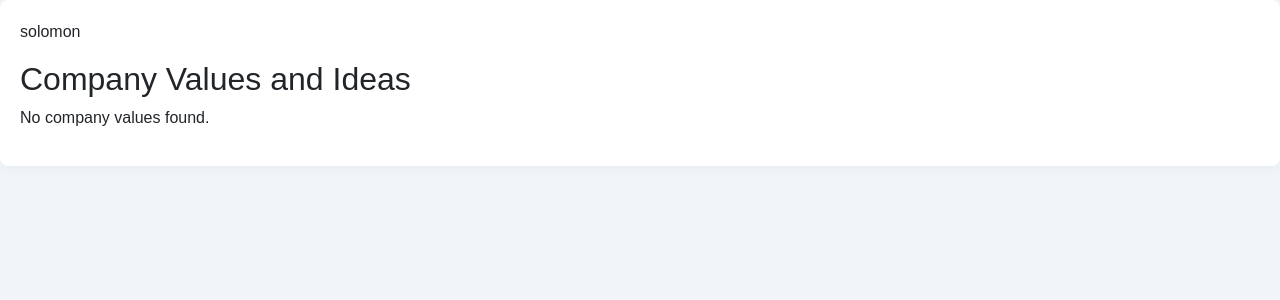
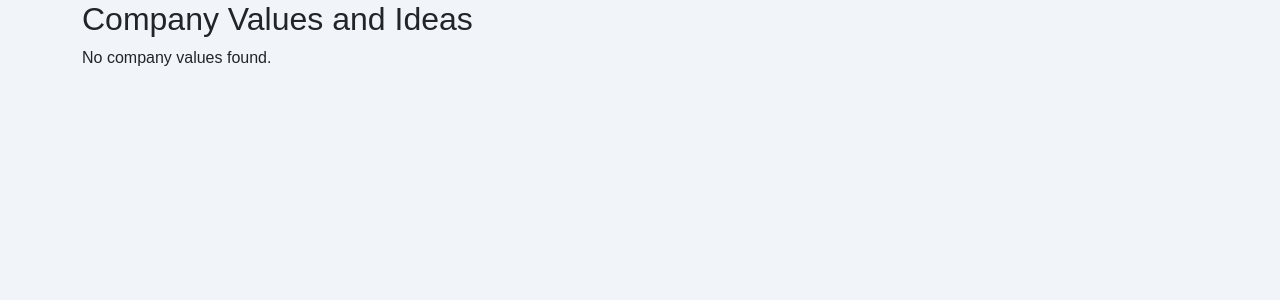
Before and after one commit to MarkosMuche/questionnaire_djagno, a Django app: page /display-values/ in a window 1280 px wide. Shown: the part 56-356 px from the top of the page. Run offline with Django 4.2, Linux system fonts and the light colour scheme; the visitor is signed in with stand-in values (Sample User, id 1); data that the repository does not hold is empty.

Commit message:
fix some issues

```diff
--- a/app/templates/base.html
+++ b/app/templates/base.html
@@ -55,7 +55,7 @@
         </div>
       </nav>
 
-<div class="main-content">
+<div class="container">
     {% block msg %}{% endblock %}
 </div>
 
--- a/app/templates/company_values.html
+++ b/app/templates/company_values.html
@@ -1,12 +1,11 @@
 {% extends "base.html" %}
 
 {% block msg %}
-<p>solomon</p>
     <h2>Company Values and Ideas</h2>
     {% for item in data %}
         <div>
             <h3>{{ item.value.value }}</h3>
-            <ul>
+            <ul style="list-style-type: none;">
                 {% for idea in item.ideas %}
                     <li>{{ idea.idea }}</li>
                 {% endfor %}
--- a/app/views.py
+++ b/app/views.py
@@ -116,7 +116,7 @@ def display_company_values(request):
 
     user=request.user.id
     company_values = CompanyValue.objects.filter(user=user).order_by('-created_at')[:4]
-    print(company_values)
+    company_values = list(reversed(company_values))
 
     data = [{
         'value': value,
```
